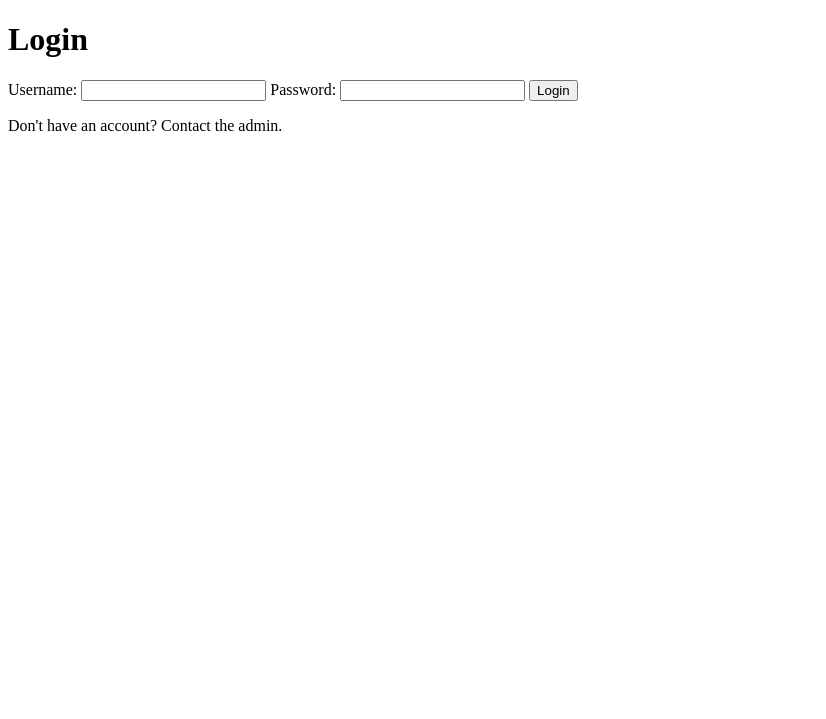
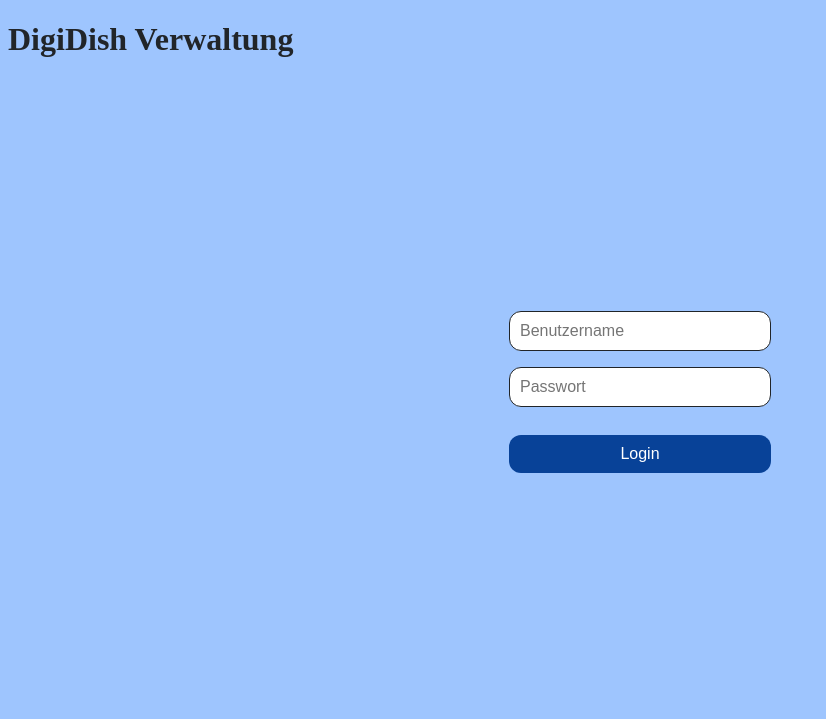
Before and after one commit to totomate22/SEBackend, a Django app: page /login/ in a window 1280 px wide. Shown: the top 719 px of the page, without its empty margins (0-826 px from the left). Run offline with Django 5.2, Linux system fonts and the light colour scheme.

Commit message:
Update login.html
Login-Seite aufgehübscht

```diff
--- a/DigiDish/templates/login.html
+++ b/DigiDish/templates/login.html
@@ -1,18 +1,21 @@
 <!DOCTYPE html>
 <html>
 <head>
+    {% load static %}
+    <link rel="stylesheet" href="{% static 'style.css' %}">
     <title>Login</title>
 </head>
 <body>
-    <h1>Login</h1>
-    <form method="POST">
-        {% csrf_token %}
-        <label for="username">Username:</label>
-        <input type="text" id="username" name="username" required>
-        <label for="password">Password:</label>
-        <input type="password" id="password" name="password" required>
-        <button type="submit">Login</button>
-    </form>
-    <p>Don't have an account? Contact the admin.</p>
+    <h1>DigiDish Verwaltung</h1>
+    <div class="Container">
+        <form method="POST">
+            {% csrf_token %}
+            <input class="Eingabefeld" type="text" id="username" name="username" placeholder="Benutzername" required>
+            <br>
+            <input class="Eingabefeld" type="password" id="password" name="password" placeholder="Passwort" required>
+            <br>
+            <button class="Bestaetigung" type="submit">Login</button>
+        </form>
+    </div>
 </body>
 </html>
```
